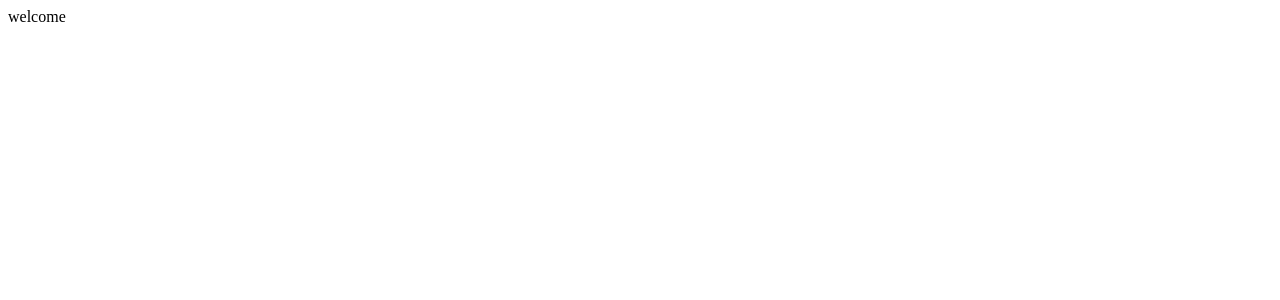
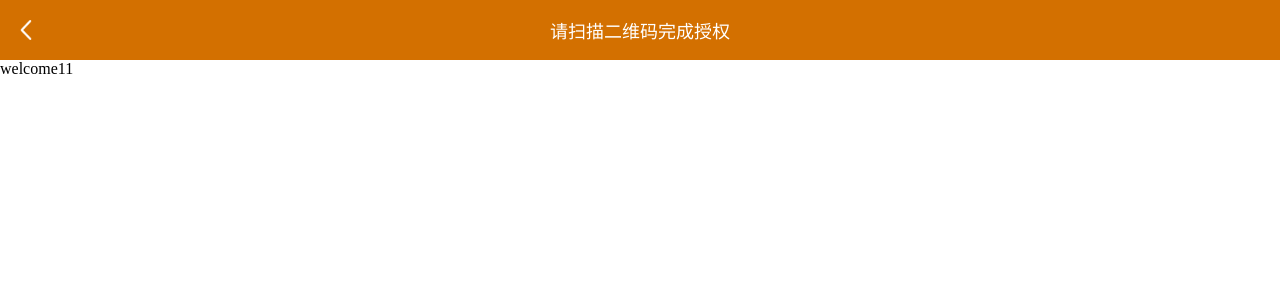
Before and after one commit to huoguangxuan/sds-web, a Vue app: page / in a window 1280 px wide. Shown: the top 300 px of the page. Built offline with nearby package versions, Linux system fonts and the light colour scheme.

Commit message:
新增公共头部

```diff
--- a/src/App.vue
+++ b/src/App.vue
@@ -1,7 +1,21 @@
 <template>
   <div id="app">
-    <router-view />
+    <!-- 公共头部 -->
+    <public-heade></public-heade>
+    <!-- 内容区域 -->
+    <div class="contentArea">
+      <router-view></router-view>
+    </div>
   </div>
 </template>
 
+<script>
+import PublicHeade from "./components/publichead";
+export default {
+  components: {
+    PublicHeade
+  }
+};
+</script>
+
 <style lang="less"></style>
--- a/src/assets/base.css
+++ b/src/assets/base.css
@@ -0,0 +1,155 @@
+/*公共样式*/
+/*css初始化*/
+html,
+body,
+ul,
+li,
+ol,
+ul,
+dl,
+dd,
+dt,
+p,
+h1,
+h2,
+h3,
+h4,
+h5,
+h6,
+form,
+fieldset {
+    margin: 0;
+    padding: 0;
+}
+
+/*fieldset组合表单中的相关元素*/
+fieldset,
+img,
+input,
+button {
+    border: none;
+    padding: 0;
+    margin: 0;
+    outline-style: none;
+}
+
+/*清除列表风格*/
+ul,
+ol {
+    list-style: none;
+}
+
+input {
+    padding-top: 0;
+    padding-bottom: 0;
+    font-family: "simsun", "宋体";
+}
+
+select,
+input {
+    vertical-align: middle;
+}
+
+select,
+input,
+textarea {
+    font-size: 12px;
+    margin: 0;
+}
+
+/*防止多行文本拖拽*/
+textarea {
+    resize: none;
+}
+
+/*去掉图片底侧默认的3像素空白空隙*/
+img {
+    border: 0;
+    vertical-align: middle;
+}
+
+/*合并外边线*/
+table {
+    border-collapse: collapse;
+}
+
+/* body {
+    font: 12px/150% arial, verdana, "\5b8b\4f53";
+    color: #666;
+    background: #fff;
+} */
+
+.clearfix:before,
+.clearfix:after {
+    content: "";
+    display: table;
+}
+
+.clearfix:after {
+    clear: both;
+}
+
+.clearfix {
+    *zoom: 1;
+}
+
+a {
+    color: #666;
+    text-decoration: none;
+}
+
+a:hover {
+    color: #c81623;
+}
+
+h1,
+h2,
+h3,
+h4,
+h5,
+h6 {
+    text-decoration: none;
+    font-weight: normal;
+    font-size: 100%;
+}
+
+s,
+i,
+em {
+    font-style: normal;
+    text-decoration: none;
+}
+
+.col-red {
+    color: #c81623 !important;
+}
+
+/*公共类*/
+.w {
+    width: 1210px;
+    margin: 0 auto;
+}
+
+.fl {
+    float: left;
+}
+
+.fr {
+    float: right;
+}
+
+.al {
+    text-align: left;
+}
+
+.ac {
+    text-align: center;
+}
+
+.ar {
+    text-align: right;
+}
+
+.hide {
+    display: none;
+}
--- /dev/null
+++ b/src/components/publichead.vue
@@ -0,0 +1,50 @@
+<template>
+  <div class="publichead">
+    <img @click="backToPrevious()" src="../../src/assets/back.png" alt="" />
+    <span>{{ title }}</span>
+  </div>
+</template>
+
+<script>
+export default {
+  data() {
+    return {};
+  },
+  computed: {
+    // 判断路由元信息
+    title() {
+      return this.$route.meta.title ? this.$route.meta.title : "联通营业厅";
+    }
+  },
+  methods: {
+    // 返回上一页
+    backToPrevious() {
+      return this.$router.back(-1);
+    }
+  }
+};
+</script>
+
+<style lang="less" scoped>
+.publichead {
+  position: relative;
+  width: 100%;
+  height: 60px;
+  background-color: rgb(211, 112, 0);
+  display: flex;
+  justify-content: center;
+  align-items: center;
+  img {
+    position: absolute;
+    left: 16px;
+    display: inline-block;
+    width: 20px;
+    height: 20px;
+    cursor: pointer;
+  }
+  span {
+    color: #fff;
+    font-size: 18px;
+  }
+}
+</style>
--- a/src/main.js
+++ b/src/main.js
@@ -4,6 +4,9 @@ import router from "./router";
 import store from "./store";
 import element from "@components/element";
 import "element-ui/lib/theme-chalk/index.css";
+
+// 引入全局重置样式
+import "./assets/base.css";
 
 Vue.use(element);
 
--- a/src/router/index.js
+++ b/src/router/index.js
@@ -8,7 +8,10 @@ const routes = [
   {
     path: "/",
     name: "welcome",
-    component: Welcome
+    component: Welcome,
+    meta: {
+      title: "请扫描二维码完成授权"
+    }
   },
   {
     path: "/home",
--- a/src/views/baseInfo/index.vue
+++ b/src/views/baseInfo/index.vue
@@ -1,3 +1,9 @@
 <template>
-  <div>baseInfo</div>
+  <div>info1212</div>
 </template>
+
+<script>
+export default {};
+</script>
+
+<style></style>
--- a/src/views/welcome/index.vue
+++ b/src/views/welcome/index.vue
@@ -1,3 +1,3 @@
 <template>
-  <div>welcome</div>
+  <div>welcome11</div>
 </template>
```
Also changed, not shown: src/assets/back.png (added), 1 other file (tests, documents, lock files or other folders).
